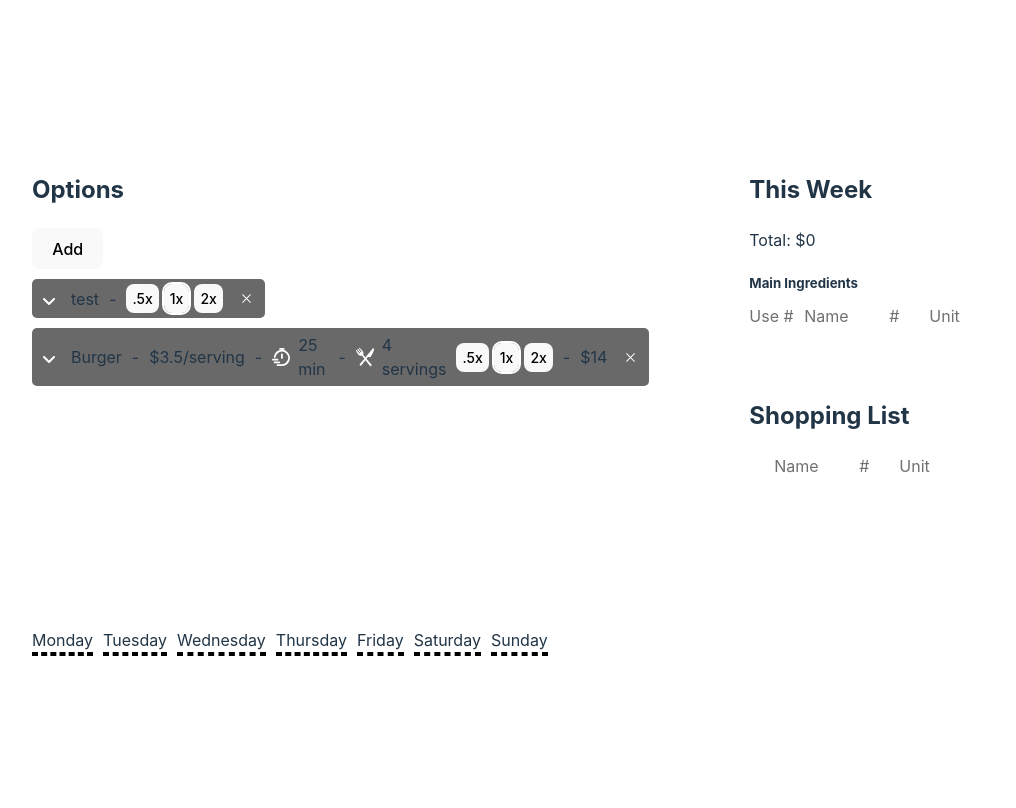
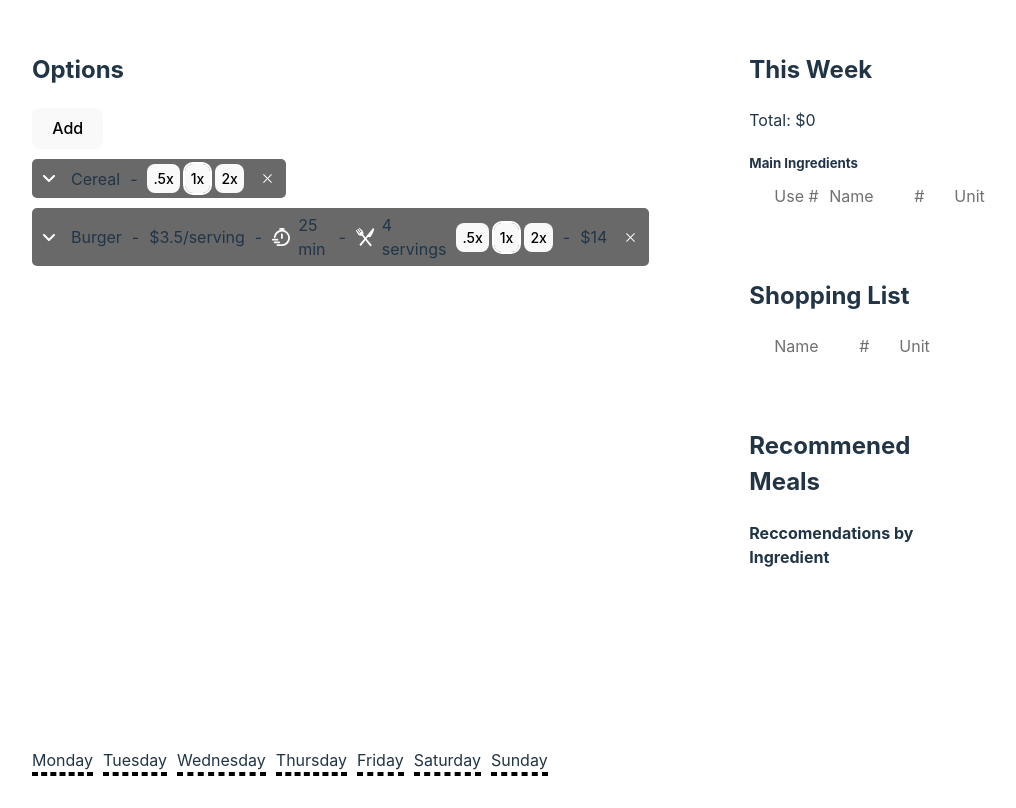
Before and after one commit to stoddardjd2/Meal-Planner, a React (Vite) app in the folder meal-planner/: page / in a window 1280 px wide. Shown: the whole page, without its empty margins (208-1224 px from the left). Built offline with nearby package versions, Linux system fonts and the light colour scheme.

Commit message:
added dropdown for viewing meals used in main ingredients list. Added Recommneded Meals feature that will reccomened meals that have not been added and share ingredients with other meal that has been added. Added second recommendation view for viewing reccomendations based off shared ingredient

```diff
--- a/meal-planner/src/App.css
+++ b/meal-planner/src/App.css
@@ -15,10 +15,11 @@ body {
   display: flex;
   flex-direction: column;
   gap: 100px;
-
+  height: 100%;
   .split-container {
     display: flex;
     width: 100%;
+    height: 100%;
     .right-split {
       margin-left: 100px;
       display: flex;
@@ -46,6 +47,8 @@ body {
   display: flex;
   align-items: center;
   padding: 3px 5px;
+  width: 24px;
+  height: 24px;
 }
 .dropdown {
   position: absolute;
@@ -57,7 +60,7 @@ body {
   flex-direction: column;
 }
 .dropdown-button:after {
-  content: url(./assets/dropdown.svg);
+  /* content: url(./assets/dropdown.svg); */
 }
 /* DRAG COMPONENT */
 .container {
--- a/meal-planner/src/App.jsx
+++ b/meal-planner/src/App.jsx
@@ -9,16 +9,22 @@ import MealOptions from "./components/meal-options/MealOptions";
 import AddedMeals from "./components/added-meals/AddedMeals";
 import CalendarGrid from "./components/CalendarGrid";
 import ShoppingList from "./components/shopping-list/ShoppingList";
-import MealsWithSharedIngredients from "./components/mealsWithSharedIngredients";
+import MealsWithSharedIngredients from "./components/meals-with-shared-ingredients/MealsWithSharedIngredients";
 function App() {
+  // use Name as unique identifier. Prevent creating meals with duplicate names
+
   const draggedValueRef = useRef(""); // Use ref to store the dragged element's value
   const [mealOptions, setMealOptions] = useState([
     {
-      name: "test",
+      name: "Cereal",
       link: "",
       servings: undefined,
       prepTimeMin: undefined,
-      ingredients: [],
+      ingredients: [
+        { name: "soda", quantity: "1", units: undefined },
+        { name: "milk", quantity: "12", units: "fl/oz" },
+        { name: "cereal", quantity: "1", units: "cup" },
+      ],
       multiplier: 1,
       cost: undefined,
     },
@@ -28,6 +34,7 @@ function App() {
       servings: 4,
       prepTimeMin: 25,
       ingredients: [
+        { name: "soda", quantity: "1", units: undefined },
         { name: "buns", quantity: "1", units: undefined },
         { name: "tomato", quantity: "2", units: undefined },
         { name: "patty", quantity: "2", units: "lbs" },
@@ -64,6 +71,7 @@ function App() {
             (acc[name].quantities[units] || 0) + parseFloat(quantityMultiplied);
         }
       });
+
       return acc;
     }, {});
 
@@ -74,9 +82,23 @@ function App() {
         acc[name] = { count, quantities };
         return acc;
       }, {});
-    return sortedIngredients;
+
+    // Convert object into an array of objects
+    const arrayOfObjects = Object.keys(sortedIngredients).map((key) => {
+      return {
+        name: key,
+        ...sortedIngredients[key],
+      };
+    });
+
+    // Sort array by the `count` property in descending order
+    const sortedIngredientsArray = arrayOfObjects.sort(
+      (a, b) => b.count - a.count
+    );
+
+    return sortedIngredientsArray;
   };
-  const mainIngredientsObj = mainIngredients();
+  const mainIngredientsArr = mainIngredients();
 
   return (
     <div className="app-container">
@@ -91,14 +113,19 @@ function App() {
         </div>
         <div className="right-split">
           <AddedMeals
+            mealOptions={mealOptions}
             addedMeals={addedMeals}
-            mainIngredientsObj={mainIngredientsObj}
+            mainIngredientsArr={mainIngredientsArr}
           />
           <ShoppingList
             addedMeals={addedMeals}
-            mainIngredientsObj={mainIngredientsObj}
+            mainIngredientsArr={mainIngredientsArr}
           />
-          <MealsWithSharedIngredients addedMeals={addedMeals} mainIngredientsObj={mainIngredientsObj}/>
+          <MealsWithSharedIngredients
+            mealOptions={mealOptions}
+            mainIngredientsArr={mainIngredientsArr}
+            addedMeals={addedMeals}
+          />
         </div>
       </div>
 
--- a/meal-planner/src/components/added-meals/AddedMeals.css
+++ b/meal-planner/src/components/added-meals/AddedMeals.css
@@ -2,13 +2,20 @@
   display: flex;
   flex-direction: column;
   /* width: 100px; */
-  .keys-container{
+  .keys-container {
     /* background-color: grey; */
-    color:rgb(112, 112, 112)
+    color: rgb(112, 112, 112);
+  }
+  .meal-for-ingredient-dropdown{
+    margin-left: 25px;
   }
   .main-ingredients-items-container {
     display: flex;
     gap: 5px;
+    .dropdown-column {
+      width: 20px;
+      display: flex;
+    }
     .count {
       width: 50px;
     }
--- a/meal-planner/src/components/added-meals/AddedMeals.jsx
+++ b/meal-planner/src/components/added-meals/AddedMeals.jsx
@@ -1,5 +1,12 @@
 import "../added-meals/AddedMeals.css";
-export default function AddedMeals({ addedMeals, mainIngredientsObj }) {
+import dropdownIcon from "../../assets/dropdown.svg";
+import { useState } from "react";
+export default function AddedMeals({
+  addedMeals,
+  mainIngredientsArr,
+  mealOptions,
+}) {
+  const [isDropdown, setIsDropdown] = useState({});
   const totalCost = () => {
     const mealCosts = addedMeals.map((addedMeal) => {
       if (addedMeal.cost) {
@@ -14,6 +21,30 @@ export default function AddedMeals({ addedMeals, mainIngredientsObj }) {
     );
     return sum;
   };
+  // const getMealsWithUsedIngredients = () => {
+  //   // results corresponds with position of mainIngredientsArr. For each ingredient, shows all meals that use that ingredient
+  //   const ingredientNamesArr = mainIngredientsArr.map((ingredient) => {
+  //     return ingredient.name;
+  //   });
+  //   const matches = ingredientNamesArr.map((name) => {
+  //     const unfilterdArray = mealOptions.map((meal, index) => {
+  //       const mealIngredientsArr = meal.ingredients.map((ingredient) => {
+  //         return ingredient.name;
+  //       });
+  //       if (mealIngredientsArr.includes(name)) {
+  //         console.log("matched!", name);
+  //         return { name: meal.name, index: index };
+  //       }
+  //     });
+  //     const filteredArray = unfilterdArray.filter(
+  //       (element) => element !== undefined
+  //     );
+  //     return filteredArray;
+  //   });
+  //   console.log("mainIngredientsArr", mainIngredientsArr);
+  //   console.log("MATCHES", matches);
+  // };
+  // const mealsWithUsedIngredients = getMealsWithUsedIngredients();
 
   return (
     <div className="added-meals-container">
@@ -23,6 +54,7 @@ export default function AddedMeals({ addedMeals, mainIngredientsObj }) {
       <div>Total: ${totalCost()}</div>
       <h5 className="main-ingredients-header ">Main Ingredients</h5>
       <div className="main-ingredients-items-container keys-container">
+        <div className="dropdown-column"></div>
         <div className="count">Use #</div>
 
         <div className="ingredient-name">Name</div>
@@ -34,30 +66,58 @@ export default function AddedMeals({ addedMeals, mainIngredientsObj }) {
         </div>
       </div>
       {/* </div> */}
-      {Object.keys(mainIngredientsObj).map((ingredientKey) => {
+      {mainIngredientsArr.map((ingredient, index) => {
         return (
+          <div key={index}>
             <div className="main-ingredients-items-container">
-            <div className="count">
-              {mainIngredientsObj[ingredientKey].count}x
+              <div className="dropdown-column">
+                {ingredient.count > 1 &&<button
+                  onClick={(e) =>
+                    setIsDropdown((prev) => {
+                      return { ...prev, [index]: !prev[index] };
+                    })
+                  }
+                  className="dropdown-button"
+                >
+                  <img src={dropdownIcon} />
+                </button>}
               </div>
 
+              <div className="count">{ingredient.count}x</div>
+
               <div className="ingredient-name">
-              {ingredientKey.charAt(0).toUpperCase() + ingredientKey.slice(1)}
+                {ingredient.name.charAt(0).toUpperCase() +
+                  ingredient.name.slice(1)}
               </div>
               <div>
-              {Object.keys(mainIngredientsObj[ingredientKey].quantities).map(
-                (unitKey, index) => {
+                {Object.keys(ingredient.quantities).map((unitKey, index) => {
                   return (
                     <div className="unit-container" key={index}>
                       <div className="quantity">
-                        {mainIngredientsObj[ingredientKey].quantities[unitKey]}
+                        {ingredient.quantities[unitKey]}
                       </div>
                       <div>{unitKey == "undefined" ? "" : unitKey}</div>
                     </div>
                   );
+                })}
+              </div>
+            </div>
+            {isDropdown[index] && (
+              <div className="meal-for-ingredient-dropdown">
+                {addedMeals.map((meal, index) => {
+                  const ingredientsForMealArray = meal.ingredients.map(
+                    (addedMealsIngredient) => {
+                      return addedMealsIngredient.name;
                     }
+                  );
+
+                  if (ingredientsForMealArray.includes(ingredient.name)) {
+                    return <div key={index}>{meal.name}</div>;
+                  }
+                  // if(meal.name)
+                })}
+              </div>
             )}
-            </div>
           </div>
         );
       })}
--- a/meal-planner/src/components/meal-options/MealOptions.jsx
+++ b/meal-planner/src/components/meal-options/MealOptions.jsx
@@ -5,6 +5,8 @@ import xIcon from "../../assets/x.svg";
 import clockIcon from "../../assets/clock.svg";
 import Dropdown from "../Dropdown";
 import servingsIcon from "../../assets/meal.svg";
+import dropdownIcon from "../../assets/dropdown.svg";
+
 export default function MealOptions({
   draggedValueRef,
   mealOptions,
@@ -137,7 +139,9 @@ function MealOption({ meal, index, setMealOptions, draggedValueRef }) {
           onClick={handleDropdownToggle}
           className="dropdown-button"
           ref={buttonRef2}
-        ></button>
+        >
+          <img src={dropdownIcon} />
+        </button>
         <div>{meal.name}</div>
 
         {meal.cost && meal.servings && (
--- /dev/null
+++ b/meal-planner/src/components/meals-with-shared-ingredients/MealsWithSharedIngredients.css
@@ -0,0 +1,8 @@
+.reccomendations-by-ingredient-item-container {
+  display: flex;
+  gap:5px;
+
+}
+  .recomended-dropdown-content{
+    margin-left: 29px;
+  }
--- /dev/null
+++ b/meal-planner/src/components/meals-with-shared-ingredients/MealsWithSharedIngredients.jsx
@@ -0,0 +1,108 @@
+import { useState } from "react";
+import dropdownIcon from "../../assets/dropdown.svg";
+import "./MealsWithSharedIngredients.css";
+export default function MealsWithSharedIngredients({
+  mealOptions,
+  mainIngredientsArr,
+  addedMeals,
+}) {
+  const [isDropdown, setIsDropdown] = useState({});
+  // Function to get non-matching objects based on the `name` property
+  const getNonMatchingObjects = (arr1, arr2) => {
+    return [
+      ...arr1.filter(
+        (item1) => !arr2.some((item2) => item1.name === item2.name)
+      ),
+      ...arr2.filter(
+        (item2) => !arr1.some((item1) => item1.name === item2.name)
+      ),
+    ];
+  };
+
+  // filter out meals that have already been added:
+  const mealOptionsFiltered = getNonMatchingObjects(mealOptions, addedMeals);
+
+  const getMealsWithUsedIngredients = () => {
+    // results corresponds with position of mainIngredientsArr. For each ingredient, shows all meals that use that ingredient
+    const ingredientNamesArr = mainIngredientsArr.map((ingredient) => {
+      return ingredient.name;
+    });
+    return ingredientNamesArr.map((name) => {
+      const unfilterdArray = mealOptionsFiltered.map((meal, index) => {
+        const mealIngredientsArr = meal.ingredients.map((ingredient) => {
+          return ingredient.name;
+        });
+        if (mealIngredientsArr.includes(name)) {
+          // return { name: meal.name, index: index };
+          return meal.name;
+        }
+      });
+      const filteredArray = unfilterdArray.filter(
+        (element) => element !== undefined
+      );
+      return filteredArray;
+    });
+  };
+  const mealsWithUsedIngredients = getMealsWithUsedIngredients();
+  const reccommendedMealsArr = [...new Set(mealsWithUsedIngredients.flat())];
+  // flatten data and remove duplicates
+
+  return (
+    <div>
+      <h2>Recommened Meals</h2>
+      {/* <div>
+        (Found {reccommendedMealsArr.length} Meals that use the same
+        ingredients)
+      </div> */}
+      {/* <br></br> */}
+      <div>
+        {reccommendedMealsArr.map((meal, index) => {
+          return <li key={index}>{meal}</li>;
+        })}
+      </div>
+      <div>
+        <h4>Reccomendations by Ingredient</h4>
+        {mealsWithUsedIngredients.map((mealsForIngredientArr, index) => {
+          if (!(mealsForIngredientArr.length == 0)) {
+            // only display ingredients that have a meal matched that has not been added
+            return (
+              <div
+                style={
+                  (index + 1) % 2 === 0
+                    ? { backgroundColor: "rgb(65, 65, 65)" }
+                    : {}
+                }
+                key={index}
+              >
+                <div className="reccomendations-by-ingredient-item-container">
+                  <button
+                    onClick={(e) =>
+                      setIsDropdown((prev) => {
+                        return { ...prev, [index]: !prev[index] };
+                      })
+                    }
+                    className="dropdown-button"
+                  >
+                    <img src={dropdownIcon} />
+                  </button>
+                  <div>{mainIngredientsArr[index].name}</div>
+                </div>
+                {isDropdown[index] && (
+                  <div className="recomended-dropdown-content">
+                    <div>
+                      {console.log("here", mealsForIngredientArr)}
+                      {mealsForIngredientArr.map((meal, index) => {
+                        return <li key={index}>{meal}</li>;
+                      })}
+                    </div>
+                  </div>
+                )}
+              </div>
+            );
+          }
+        })}
+        <div></div>
+      </div>
+    </div>
+  );
+}
--- a/meal-planner/src/components/shopping-list/ShoppingList.css
+++ b/meal-planner/src/components/shopping-list/ShoppingList.css
@@ -6,7 +6,7 @@
   .main-ingredients-items-container {
     display: flex;
     gap: 5px;
-    .checkbox{
+    .checkbox {
       width: 20px;
       display: flex;
       justify-content: start;
```
Also changed, not shown: meal-planner/src/components/MealsWithSharedIngredients.jsx (deleted, +0 -14 lines), meal-planner/src/components/shopping-list/ShoppingList.jsx (+7 -8 lines). Lines whose indentation alone changed are shown as unchanged.
